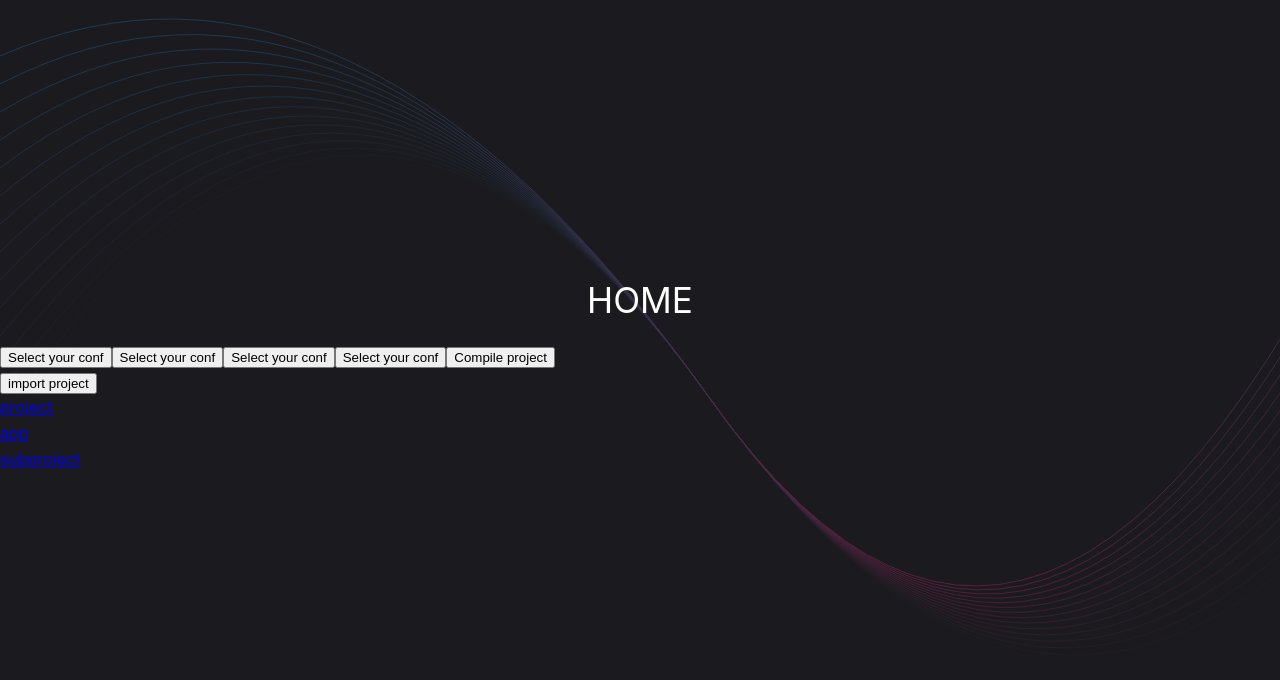
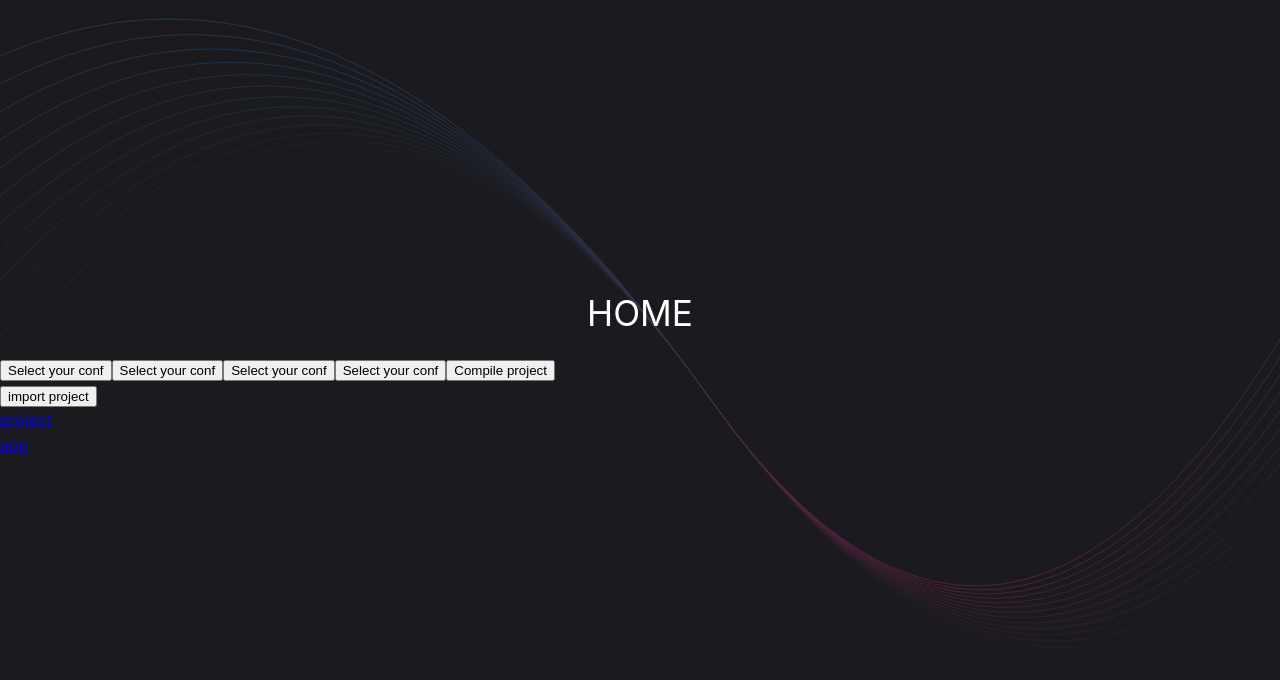
Before and after one commit to evanferron/Codeprez, a React (Vite) app in the folder codeprez/: page /#/ in a window 1280 px wide. Shown: the top 680 px of the page. Built offline with nearby package versions, Linux system fonts and the light colour scheme.

Commit message:
add electron send and get

```diff
--- a/codeprez/src/renderer/src/pages/HomePage.jsx
+++ b/codeprez/src/renderer/src/pages/HomePage.jsx
@@ -43,14 +43,14 @@ export default function HomePage() {
       </section>
       <Link to="/project">project</Link>
       <Link to="/app">app</Link>
-      <Link to="/subproject"
+      {/* <Link to="/subproject"
         state={{
           currentSlide: `<h2 class="test">Ma slide courante</h2>`,
           nextSlide: `<h2 class="test">Ma slide suivante</h2>`,
           styleCss: `.test { color: red; }`,
           timer: 5
         }} >
-      subproject</Link>
+      subproject</Link> */}
     </main>
   )
 }
--- a/codeprez/src/renderer/src/pages/SubProjectPage.jsx
+++ b/codeprez/src/renderer/src/pages/SubProjectPage.jsx
@@ -1,13 +1,13 @@
-import { useLocation } from 'react-router-dom'
 import { useState, useEffect } from 'react';
 import './SubProjectPage.css';
 
 export default function SubProjectPage() {
-  const location = useLocation();
-  const { currentSlide, nextSlide, styleCss, timer } = location.state || {};
+  const [currentSlide, setCurrentSlide] = useState("");
+  const [nextSlide, setNextSlide] = useState("");
+  const [styleCss, setStyleCss] = useState("");
+  const [timer, setTimer] = useState("");
 
   const [time, setTime] = useState(0);
-
   const [isRunning, setIsRunning] = useState(false);
 
   useEffect(() => {
@@ -19,9 +19,7 @@ export default function SubProjectPage() {
   }, [isRunning, time]);
 
   const hours = Math.floor(time / 360000);
-
   const minutes = Math.floor((time % 360000) / 6000);
-
   const seconds = Math.floor((time % 6000) / 100);
 
   const startAndStop = () => {
@@ -32,6 +30,13 @@ export default function SubProjectPage() {
   const reset = () => {
     setTime(0);
   };
+
+  window.api.getProps((currentSlide, nextSlide, styleCss, timer) => {
+   setCurrentSlide(currentSlide);
+   setNextSlide(nextSlide);
+   setStyleCss(styleCss);
+   setTimer(timer);
+  })
 
   return (
     <main >
```
Also changed, not shown: codeprez/src/preload/subPage.js (added, +9 -0 lines).
